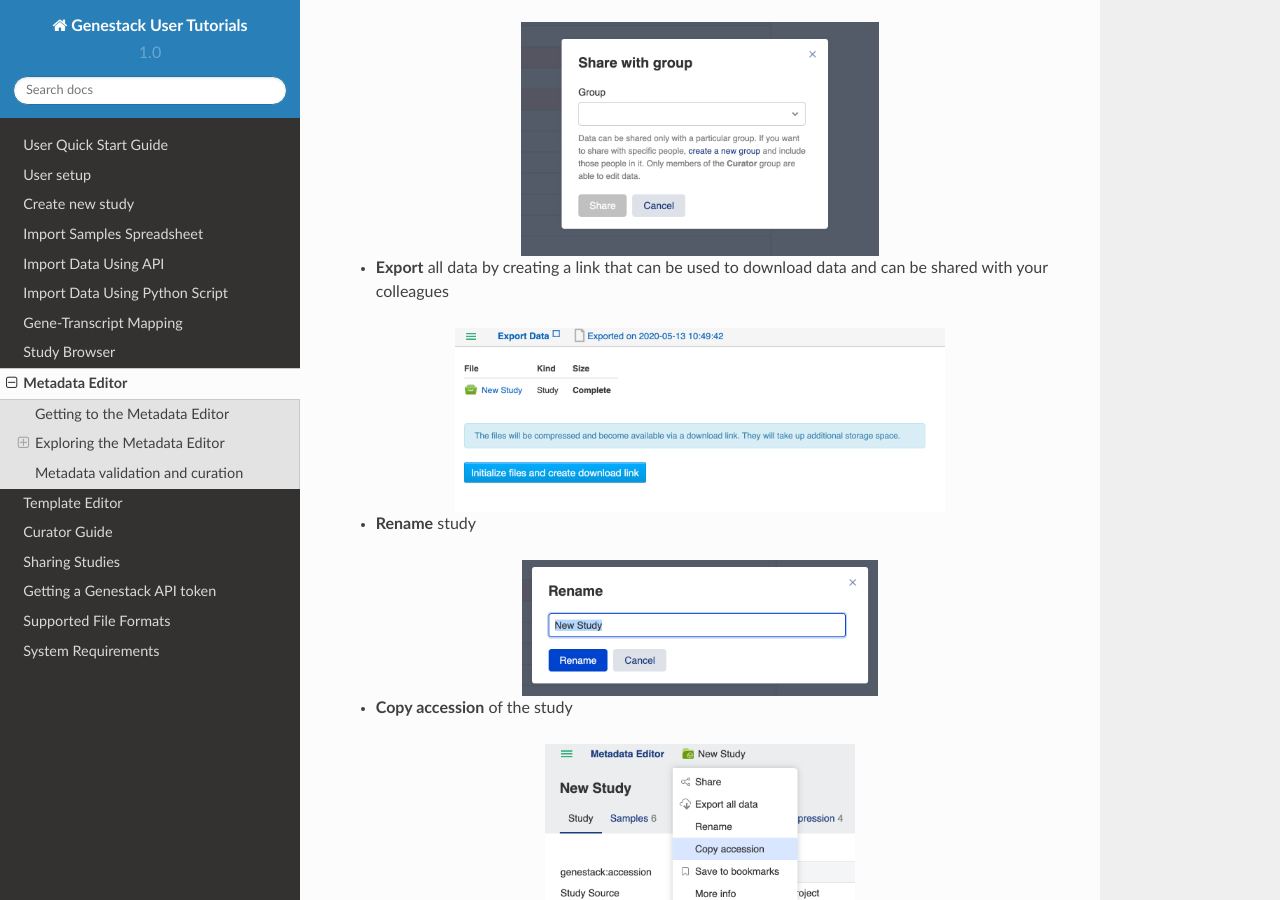
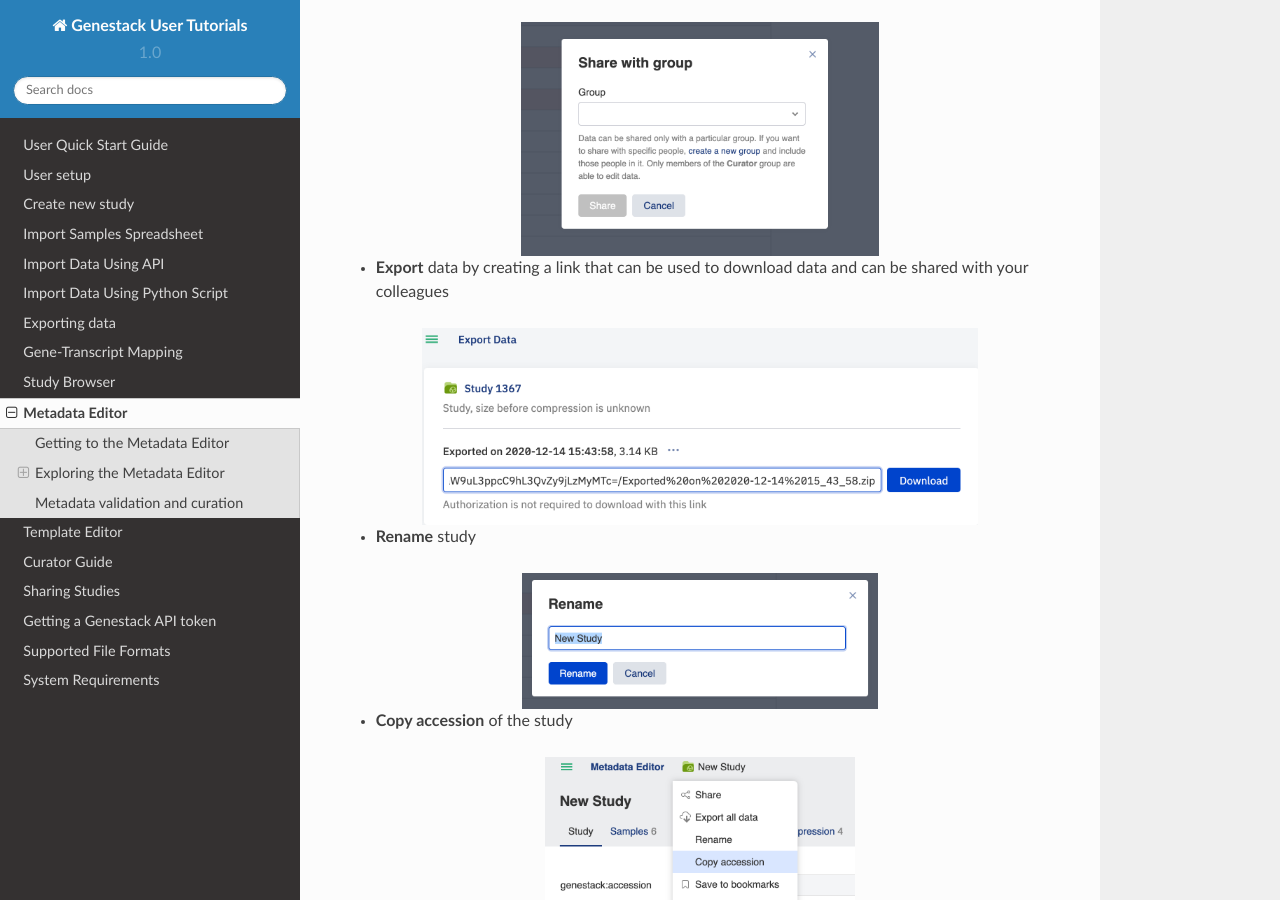
Before and after one commit to genestack/user-guide, a Sphinx documentation site: the page built from source/doc-odm-user-guide/metadata-editor.rst, in a window 1280 px wide and 900 px high, scrolled down 2448 px. Built offline with Sphinx 7.4.7 and the Read the Docs theme 2.0.0, drawn with Linux system fonts in a browser that asks for light colours.

Commit message:
Added Exporting data item

```diff
--- a/source/doc-odm-user-guide/metadata-editor.rst
+++ b/source/doc-odm-user-guide/metadata-editor.rst
@@ -50,9 +50,9 @@
    :scale: 35 %
    :align: center
 
--  **Export** all data by creating a link that can be used to download data and can be shared with your colleagues
+-  **Export** data by creating a link that can be used to download data and can be shared with your colleagues
 
-.. image:: images/export.png
+.. image:: images/export-data-link.png
    :scale: 35 %
    :align: center
 
--- a/source/index.rst
+++ b/source/index.rst
@@ -18,6 +18,7 @@
    doc-odm-user-guide/import-samples-spreadsheet
    doc-odm-user-guide/import-data-using-api
    doc-odm-user-guide/import-data-using-python-script
+   doc-odm-user-guide/exporting-data
    doc-odm-user-guide/gene-transcript-mapping
    doc-odm-user-guide/studybrowser
    doc-odm-user-guide/metadata-editor
```
Also changed, not shown: source/doc-odm-user-guide/exporting-data.rst (added, +14 -0 lines), source/doc-odm-user-guide/images/export-data-link.png (added), source/doc-odm-user-guide/images/export-data-menu.png (added).
